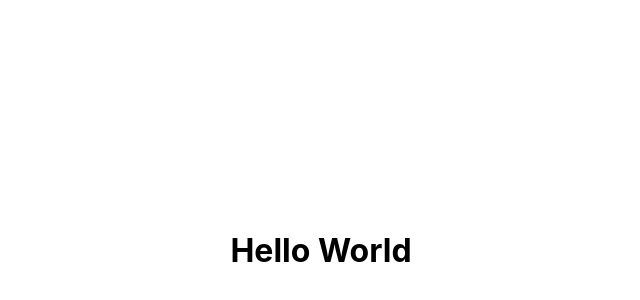
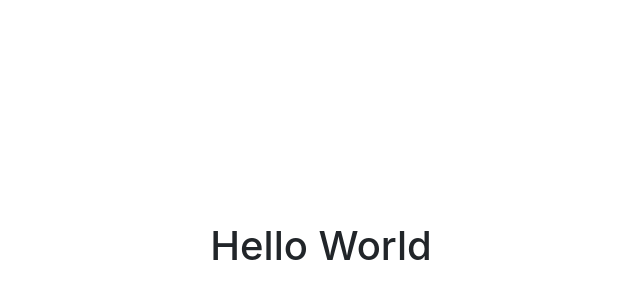
Before and after one commit to the-rabblerouser/portfolio, a Next.js app: page / in a window 1280 px wide. Shown: the part 150-450 px from the top of the page, without its empty margins (319-959 px from the left). Built offline with nearby package versions, Linux system fonts and the light colour scheme.

Commit message:
bootstrap added to global.css

```diff
--- a/pages/index.js
+++ b/pages/index.js
@@ -1,4 +1,3 @@
-import Head from 'next/head';
 import styles from '../styles/Home.module.css';
 
 export default function Home() {
--- a/styles/globals.css
+++ b/styles/globals.css
@@ -1,3 +1,5 @@
+@import '~bootstrap/dist/css/bootstrap.min.css';
+
 html,
 body {
 	padding: 0;
```
Lines whose indentation alone changed are shown as unchanged.
